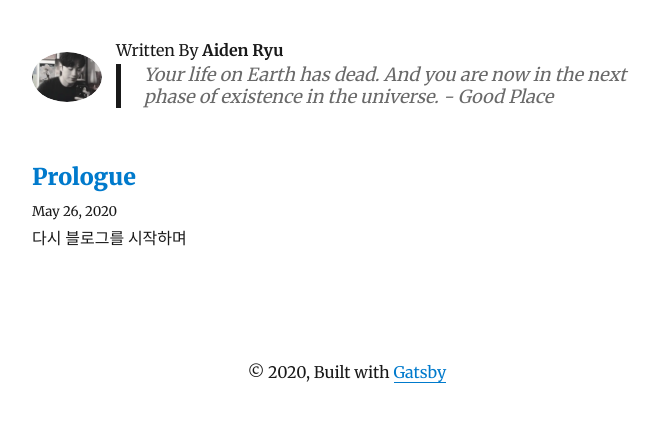
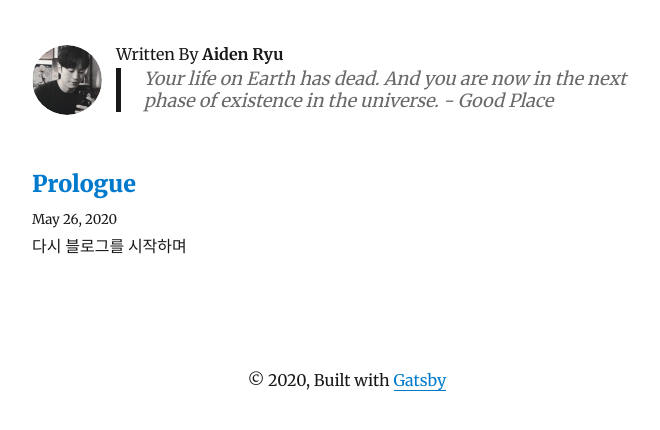
Before and after one commit to euntak/osier.dev, a Gatsby site: page / in a window 1280 px wide. Shown: the part 118-548 px from the top of the page, without its empty margins (293-953 px from the left). Built offline with nearby package versions, Linux system fonts and the light colour scheme; Gatsby itself is replaced by a stand-in of ours; some packages are replaced by stand-ins of ours.

Commit message:
update profile image

```diff
--- a/src/components/bio.js
+++ b/src/components/bio.js
@@ -27,6 +27,7 @@ function Bio() {
                 marginRight: rhythm(1 / 2),
                 marginTop: rhythm(1 / 3),
                 minWidth: 70,
+                minHeight: 70,
                 borderRadius: `100%`,
               }}
               imgStyle={{
```
